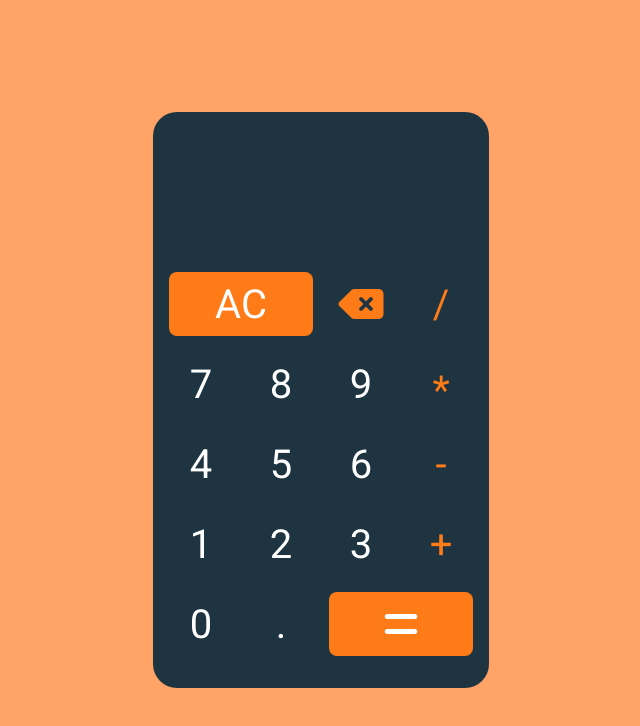
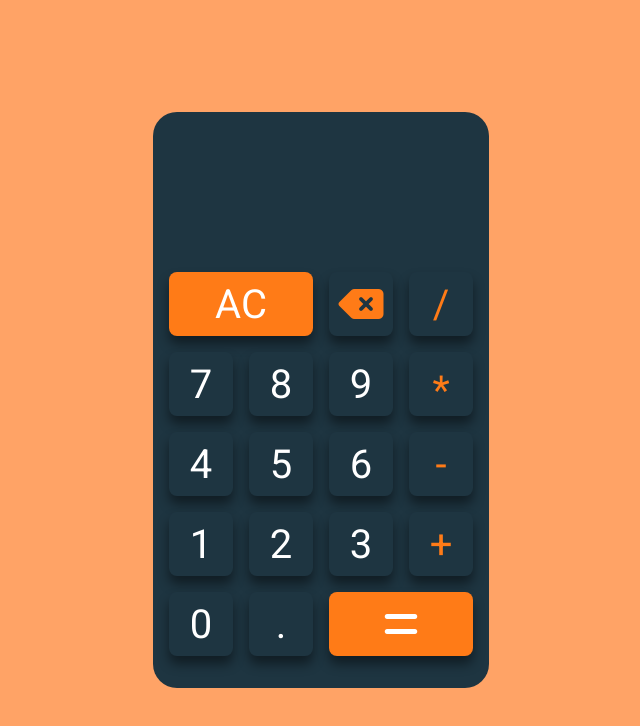
Before and after one commit to mo7aziz/simple-calculator, a plain HTML site: page index.html in a window 1280 px wide. Shown: the whole page, without its empty margins (319-959 px from the left). Drawn offline with Linux system fonts and the light colour scheme.

Commit message:
fix animation issuie

```diff
--- a/css/style.css
+++ b/css/style.css
@@ -52,6 +52,7 @@ button {
   cursor: pointer;
   font-size: 2.5rem;
   height: 4rem;
+  box-shadow: 0 8px 12px 0px rgb(0 0 0 / 46%);
 }
 
 .operation,
```
